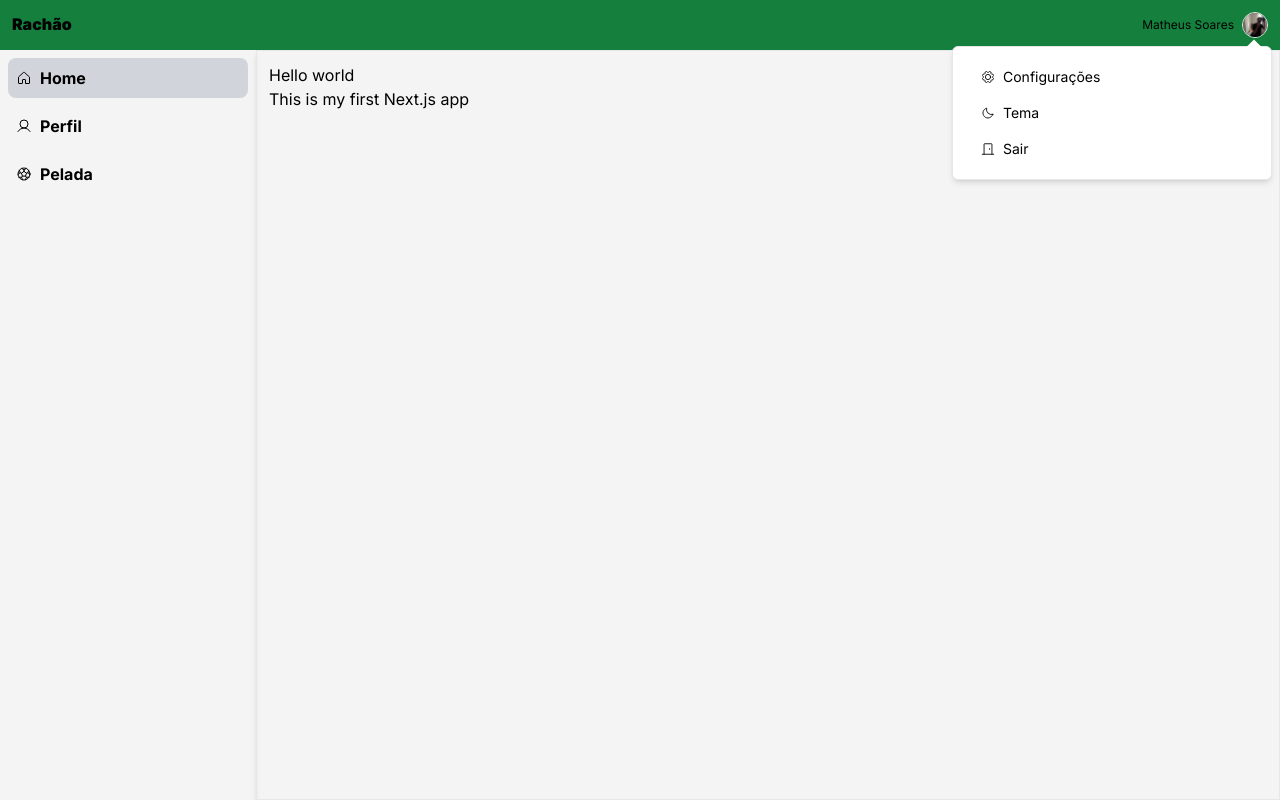
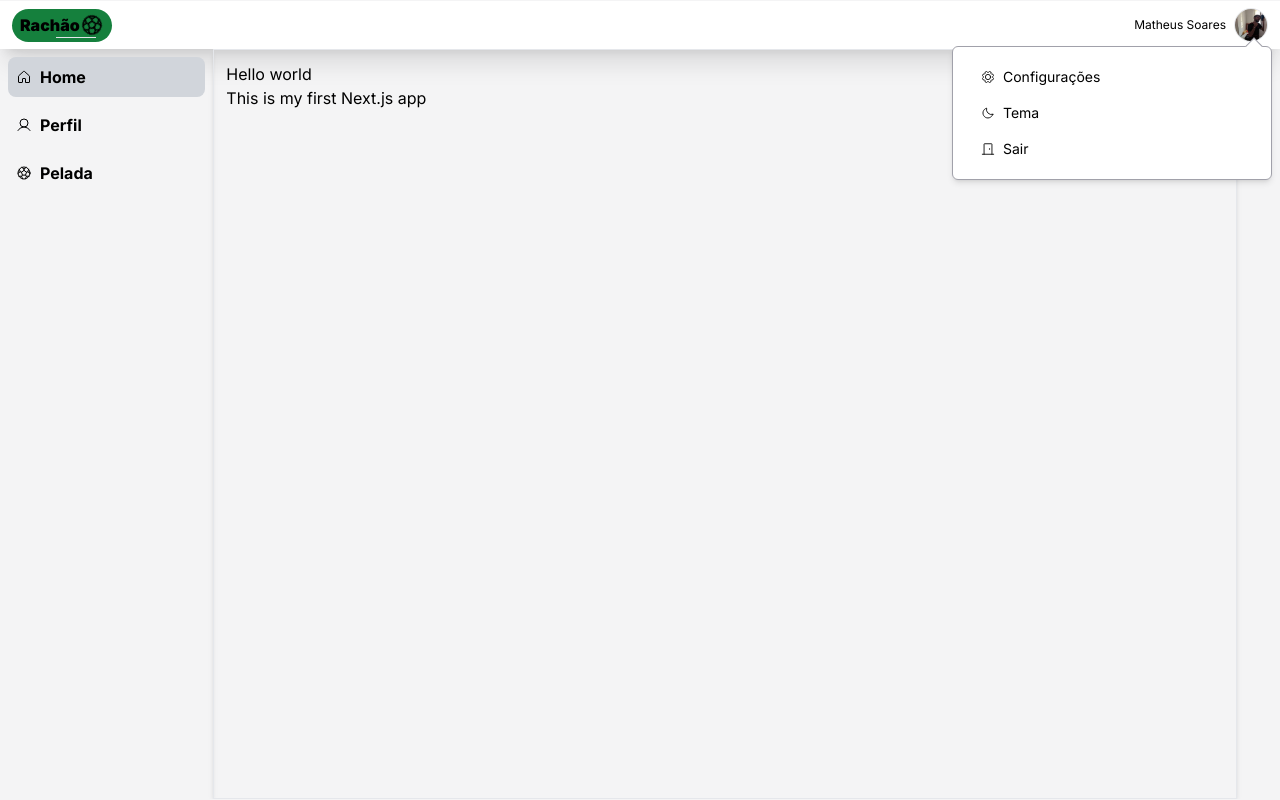
Before and after one commit to MatheusSouSoa/boilerplate-nextjs-darklighttheme-responsive, a Next.js app: page / in a window 1280 px wide. Both pictures are taken after a click on the button 1255 px from the left and 25 px from the top of the page. Built offline with nearby package versions, Linux system fonts and the light colour scheme.

Commit message:
fix. profile menu outside click working now

```diff
--- a/src/components/Header.tsx
+++ b/src/components/Header.tsx
@@ -1,6 +1,9 @@
 import { useMenuContext } from "@/context/MenuContext";
 import Link from "next/link";
 import UserProfilePicture, { UserProfilePictureProps } from "./_ui/UserProfile";
+import { SoccerBall } from "phosphor-react";
+import ProfilePictureMenu from "./_ui/ProfilePictureMenu";
+import { ClickOutsideDetector } from "./_ui/ClickOutsideDetector";
 
 const mockedUser: UserProfilePictureProps = {
   name: "Matheus Soares",
@@ -8,24 +11,38 @@ const mockedUser: UserProfilePictureProps = {
 };
 
 const Header = () => {
-  const { toggleMenu } = useMenuContext();
+  const { toggleMenu, isProfileMenuOpen, toggleProfileMenu } = useMenuContext();
 
   return (
-    <header className=" w-full bg-green-700 p-3 flex justify-between">
-      <div className="flex gap-2">
+    <header className=" w-full bg-white p-3 h-12 flex justify-between shadow-xl">
+      <div className="flex items-center gap-2">
         <button
           onClick={toggleMenu}
           className={`w-7 flex-col gap-1 items-center justify-center flex sm:hidden`}
           >
-          <div className="w-full h-1 bg-white"></div>
-          <div className="w-full h-1 bg-white"></div>
-          <div className="w-full h-1 bg-white"></div>
+          <div className="w-full h-1 bg-black"></div>
+          <div className="w-full h-1 bg-black"></div>
+          <div className="w-full h-1 bg-black"></div>
         </button>
         <h1 className="font-black">
-          <Link href={"/"}>Rachão</Link>
+          <Link
+            className="rounded-full bg-green-700 px-2 p-1 flex flex-col items-center justify-center"
+            href={"/"}
+            >
+            <div className="flex">
+              <p className="hidden sm:block">
+                Rachão
+              </p>
+              <SoccerBall size={24} className="animate-spin ani" />
+            </div>
+            <div className="hidden sm:flex w-full justify-end pr-2">
+              <hr className="bg-white w-10"/>
+            </div>
+          </Link>
         </h1>
       </div>
-      <div>
+      <div className="flex justify-center items-center">
+          <ClickOutsideDetector onClickOutside={toggleProfileMenu} isOpen={isProfileMenuOpen}>
             <UserProfilePicture
             profileCard={{ sideName: "left", logout: true }}
             user={{
@@ -33,6 +50,8 @@ const Header = () => {
               profilePicture: mockedUser.profilePicture,
             }}
             />
+            <ProfilePictureMenu/>
+          </ClickOutsideDetector>
       </div>
     </header>
   );
--- a/src/components/MainMenu.tsx
+++ b/src/components/MainMenu.tsx
@@ -12,7 +12,7 @@ const MainMenu = () => {
   const router = useRouter();
 
   return (
-    <div className={`calc-c-header w-auto xl:w-1/5 shadow-md ${!isMenuOpen && 'hidden sm:block'}`}>
+    <div className={`calc-c-header w-auto xl:w-1/6 shadow-md ${!isMenuOpen && 'hidden sm:block'}`}>
       <ul className="grid gap-2 p-2 font-bold">
         {sideMenuItems.map((item, index) => (
           <li
@@ -21,7 +21,7 @@ const MainMenu = () => {
           >
             <Link
               href={item.path}
-              className={`w-full flex items-center p-2 rounded-lg ${router.pathname === item.path ? 'bg-gray-300' : 'hover:bg-gray-200'}`}
+              className={`w-full flex items-center p-2 rounded-lg ${router.pathname === item.path ? 'bg-gray-300' : 'hover:bg-gray-300'}`}
             >
               <span className="xl:mr-2">{item.icon}</span>
               <p className=" sm:hidden xl:block">{item.title}</p>
--- a/src/components/_ui/ClickOutsideDetector.tsx
+++ b/src/components/_ui/ClickOutsideDetector.tsx
@@ -11,7 +11,7 @@ const ClickOutsideDetector: React.FC<ClickOutsideDetectorProps> = ({ children, o
 
   useEffect(() => {
     const handleClickOutside = (event: MouseEvent) => {
-      if (componentRef.current && !componentRef.current.contains(event.target as Node)) {
+      if (isOpen && componentRef.current && !componentRef.current.contains(event.target as Node)) {
         onClickOutside();
       }
     };
@@ -30,4 +30,32 @@ const ClickOutsideDetector: React.FC<ClickOutsideDetectorProps> = ({ children, o
   );
 };
 
-export default ClickOutsideDetector;
+const ClickOutDetection: React.FC<ClickOutsideDetectorProps> = ({ children, onClickOutside, isOpen })=> {
+  const ref = useRef<HTMLDivElement>(null);
+
+  useEffect(() => {
+    const handleOutSideClick = (event: MouseEvent) => {
+      if (ref.current && !ref.current.contains(event.target as Node)) {
+        alert("Outside Clicked.");
+        console.log("Outside Clicked.");
+      }
+    };
+
+    window.addEventListener("mousedown", handleOutSideClick);
+
+    return () => {
+      window.removeEventListener("mousedown", handleOutSideClick);
+    };
+  }, []);
+
+  return (
+    <div className="">
+      {children}
+    </div>
+  );
+};
+
+export {
+  ClickOutsideDetector,
+  ClickOutDetection
+}
--- a/src/components/_ui/ProfilePictureMenu.tsx
+++ b/src/components/_ui/ProfilePictureMenu.tsx
@@ -1,18 +1,19 @@
 import usePictureMenuItems from "@/hooks/UsePictureMenuItems";
 import LiPrimaryButton from "./LiPrimaryButton";
 import { useMenuContext } from "@/context/MenuContext";
+import { ClickOutDetection } from "./ClickOutsideDetector";
 
 const ProfilePictureMenu = () => {
   const pictureMenuItems = usePictureMenuItems();
 
-  const { isProfileMenuOpen } = useMenuContext();
+  const { isProfileMenuOpen, toggleProfileMenu } = useMenuContext();
 
   return (
     <div className="fixed top-[46px] right-2 text-black text-sm">
         {isProfileMenuOpen && (
-        <>
-          <div className="w-3 h-3 bg-white fixed top-[42px] right-5 rotate-45" />
-          <div className=" rounded-md bg-white border w-[320px] shadow-md p-3">
+          <ClickOutDetection onClickOutside={toggleProfileMenu} isOpen>
+            <div className="w-3 h-3 bg-white border-zinc-400 border-l border-t fixed top-[40px] right-5 rotate-45" />
+            <div className=" rounded-md bg-white border border-zinc-400 w-[320px] shadow-md p-3">
               <ul>
                 {pictureMenuItems.map((menuItem, index) => (
                   <LiPrimaryButton
@@ -23,7 +24,7 @@ const ProfilePictureMenu = () => {
                 ))}
               </ul>
             </div>
-        </>
+          </ClickOutDetection>
         )}
     </div>
   );
--- a/src/components/_ui/UserProfile.tsx
+++ b/src/components/_ui/UserProfile.tsx
@@ -18,7 +18,7 @@ const UserProfilePicture = ({ user, profileCard }: UserProfileProps) => {
   const { toggleProfileMenu } = useMenuContext();
 
   return (
-    <div className="flex text-xs justify-center items-center gap-2">
+    <div className="flex text-xs justify-center items-center gap-2 text-black">
       {profileCard.sideName == "left" && (
         <Link
           className="hover:underline"
@@ -29,14 +29,14 @@ const UserProfilePicture = ({ user, profileCard }: UserProfileProps) => {
       )}
       <button
         onClick={toggleProfileMenu}
-        className="rounded-full border overflow-hidden"
+        className="rounded-full border overflow-hidden flex items-center justify-center"
       >
         {user.profilePicture != "" ? (
           <Image
             src={user.profilePicture}
             alt={user.name}
-            width={24}
-            height={24}
+            width={32}
+            height={26}
           />
         ) : (
           <p className="text-center w-[24px] h-[24px] flex items-center justify-center bg-zinc-500">
--- a/src/pages/_app.tsx
+++ b/src/pages/_app.tsx
@@ -20,7 +20,6 @@ export default function App({ Component, pageProps }: AppProps) {
           <title>Rachão</title>
         </Head>
         <Header />
-        <ProfilePictureMenu/>
         <MainContainer>
           <MainMenu />
           <Component {...pageProps} />
```
Lines whose indentation alone changed are shown as unchanged.
